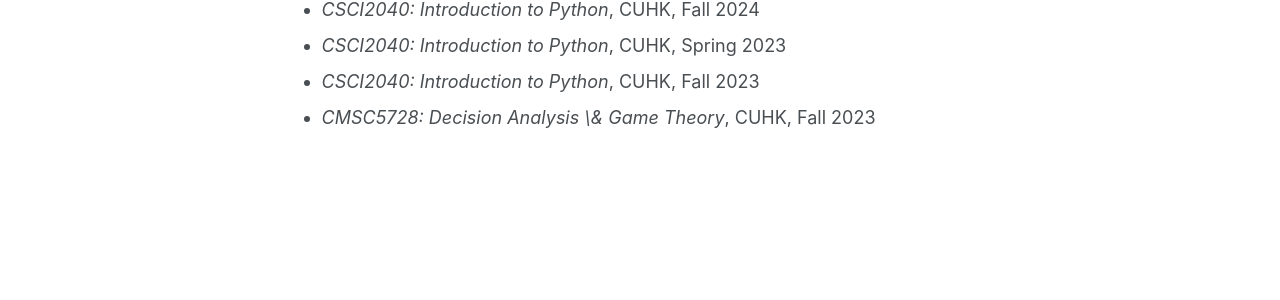
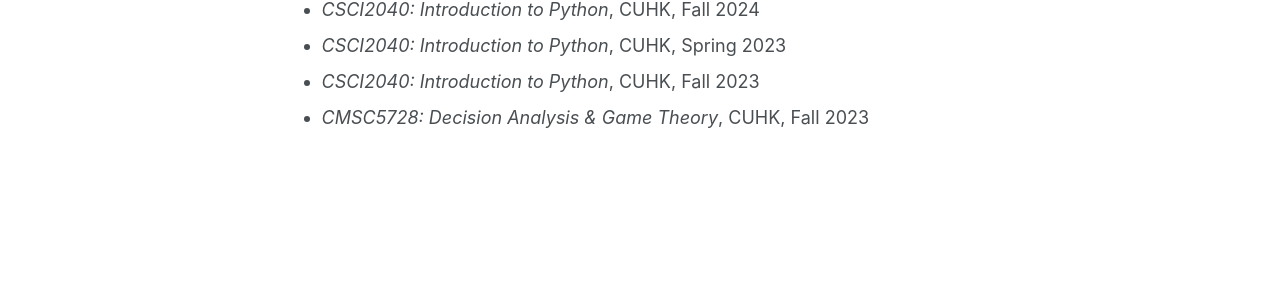
Before and after one commit to Dai-Xiang/daixiangxiang.github.io, a Jekyll site: the page built from _pages/activities.md, in a window 1280 px wide and 1301 px high. Shown: the part 744-1044 px from the top of the window. Built offline with Jekyll 4.4.1, drawn with Linux system fonts in a browser that asks for light colours; some web fonts are replaced.

```diff
--- a/_pages/activities.md
+++ b/_pages/activities.md
@@ -26,4 +26,4 @@ author_profile: true
 + *CSCI2040: Introduction to Python*, CUHK, Fall 2024
 + *CSCI2040: Introduction to Python*, CUHK, Spring 2023
 + *CSCI2040: Introduction to Python*, CUHK, Fall 2023
-+ *CMSC5728: Decision Analysis \& Game Theory*, CUHK, Fall 2023
++ *CMSC5728: Decision Analysis & Game Theory*, CUHK, Fall 2023
```
